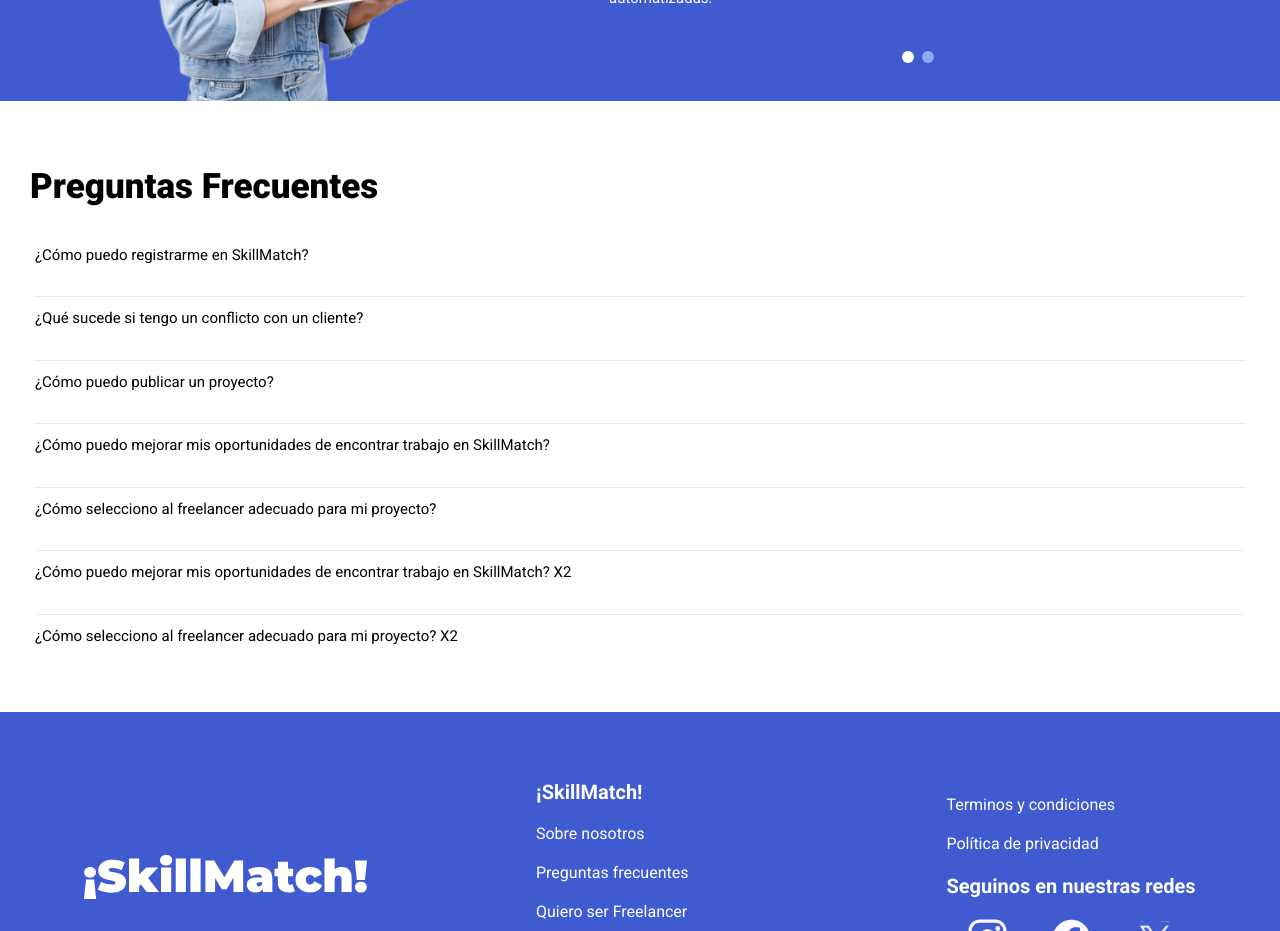
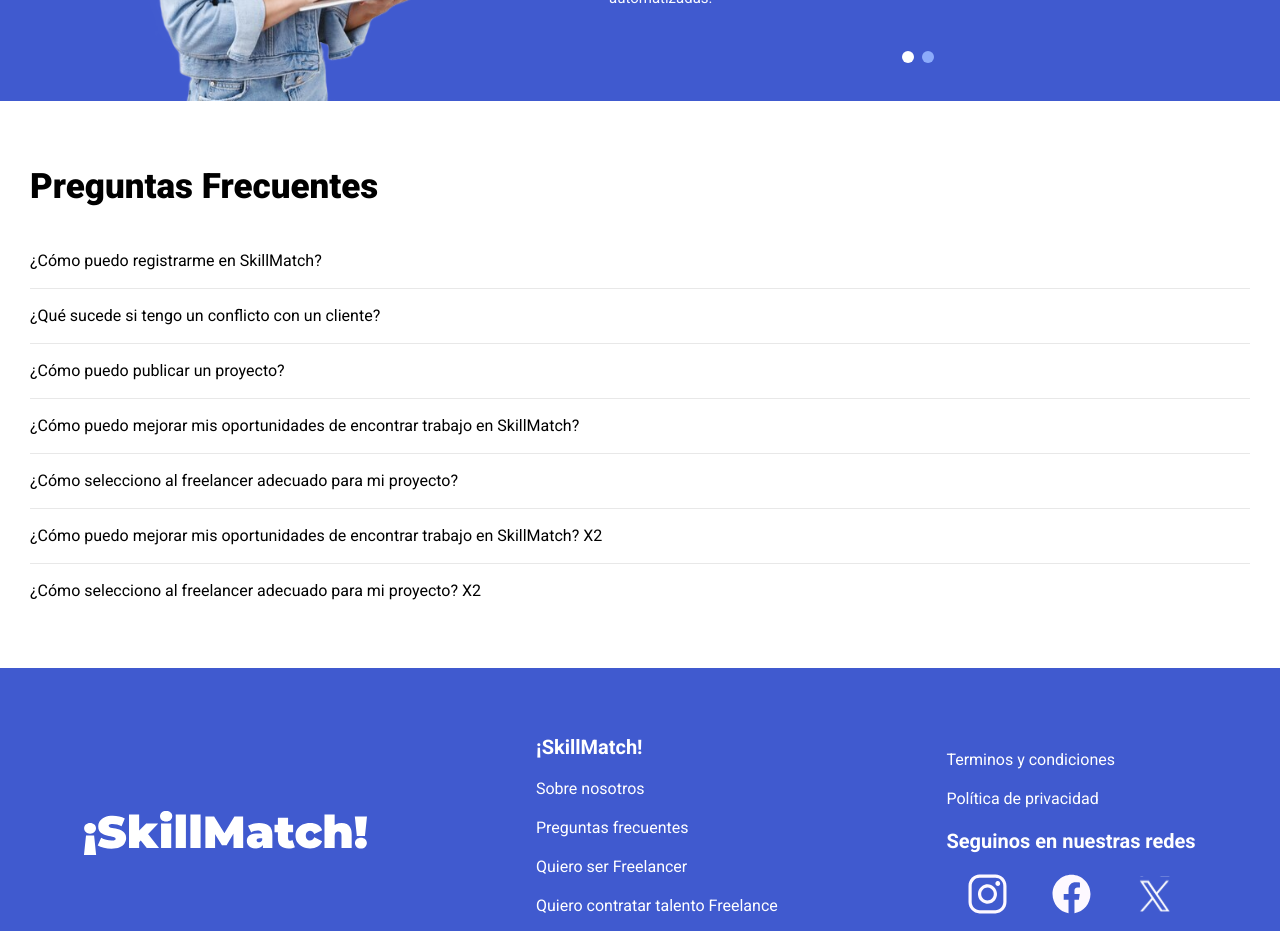
Before and after one commit to No-Country-simulation/s16-15-t-php-react, a React (Vite) app in the folder Frontend/: page / in a window 1280 px wide. Shown: the part 1300-2231 px from the top of the page. Built offline with nearby package versions, Linux system fonts and the light colour scheme.

Commit message:
fix FAQs section

```diff
--- a/Frontend/src/pages/LandingPage.jsx
+++ b/Frontend/src/pages/LandingPage.jsx
@@ -32,39 +32,15 @@
           </section>
           <section className={styles.FAQsSection}>
             <h2>Preguntas Frecuentes</h2>
-            <div className={styles.question}>
-              <p>¿Cómo puedo registrarme en SkillMatch?</p>
-              <hr />
-            </div>
-
-            <div className={styles.question}>
-              <p>¿Qué sucede si tengo un conflicto con un cliente?</p>
-              <hr />
-            </div>
-
-            <div className={styles.question}>
-              <p>¿Cómo puedo publicar un proyecto?</p>
-              <hr />
-            </div>
-
-            <div className={styles.question}>
-              <p>¿Cómo puedo mejorar mis oportunidades de encontrar trabajo en SkillMatch?</p>
-              <hr />
-            </div>
-
-            <div className={styles.question}>
-              <p>¿Cómo selecciono al freelancer adecuado para mi proyecto?</p>
-              <hr />
-            </div>
-
-            <div className={styles.question}>
-              <p>¿Cómo puedo mejorar mis oportunidades de encontrar trabajo en SkillMatch? X2</p>
-              <hr />
-            </div>
-
-            <div className={styles.question}>
-              <p>¿Cómo selecciono al freelancer adecuado para mi proyecto? X2</p>
-            </div>
+            <ul className={styles.questionsList}>
+              <li>¿Cómo puedo registrarme en SkillMatch?</li>
+              <li>¿Qué sucede si tengo un conflicto con un cliente?</li>
+              <li>¿Cómo puedo publicar un proyecto?</li>
+              <li>¿Cómo puedo mejorar mis oportunidades de encontrar trabajo en SkillMatch?</li>
+              <li>¿Cómo selecciono al freelancer adecuado para mi proyecto?</li>
+              <li>¿Cómo puedo mejorar mis oportunidades de encontrar trabajo en SkillMatch? X2</li>
+              <li>¿Cómo selecciono al freelancer adecuado para mi proyecto? X2</li>
+            </ul>
           </section>
         </main>
         <Footer />
--- a/Frontend/src/styles/landingPage.module.css
+++ b/Frontend/src/styles/landingPage.module.css
@@ -58,24 +58,20 @@
 
 .FAQsSection h2{
   padding-top: 30px;
-  padding-bottom: 25px;
+  padding-bottom: 20px;
 }
 
-p{
-  font-size: 15px;
+.questionsList{
+  list-style-type: none;
+  padding: 0;
+  padding-bottom: 20px;
 }
 
-.question{
-  text-align: left;
-  padding: 5px;
+.questionsList li {
+  border-bottom: 1px solid #E8E8E8;
+  padding: 15px 0;
 }
 
-.question p{
-  margin: 0;
+.questionsList li:last-child {
+  border-bottom: none;
 }
-
-hr {
-  width: 100%;
-  border-top: 1px solid #E8E8E8;
-  margin: 10px 0;
-}
```
